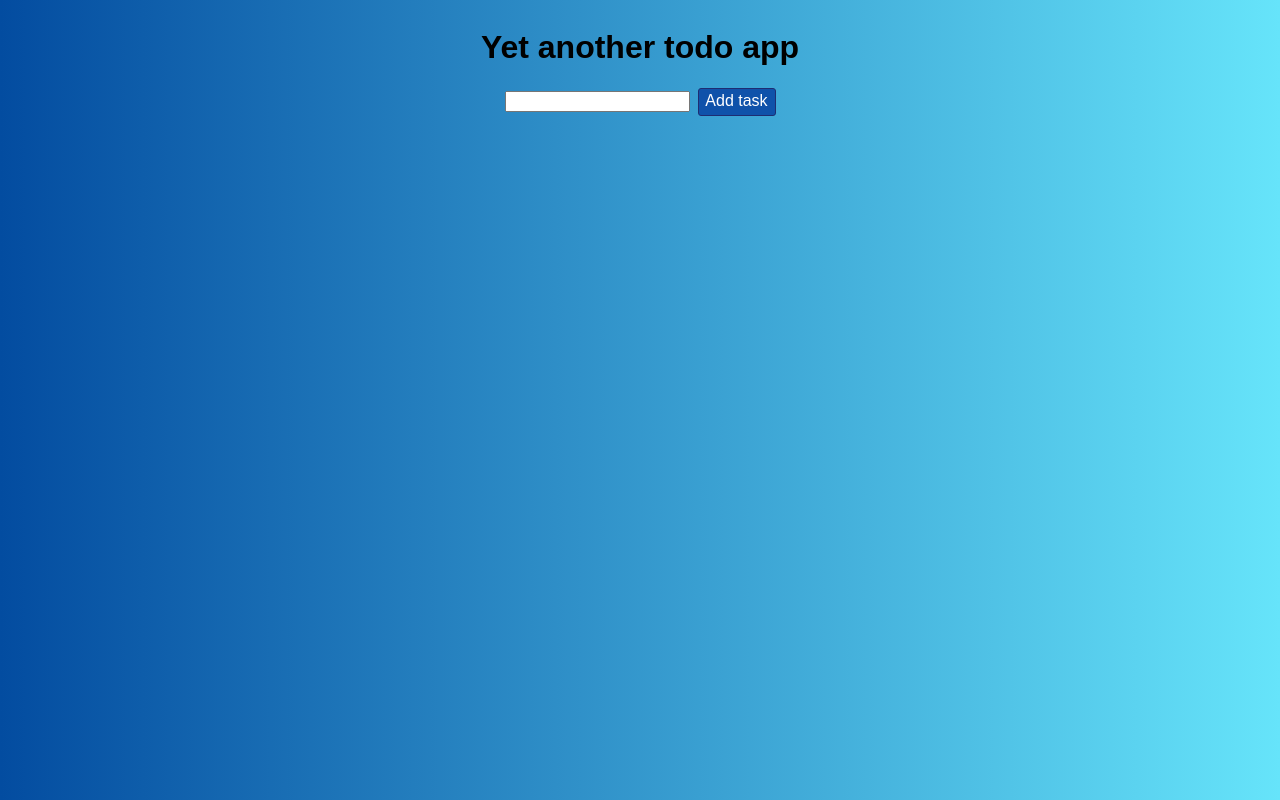
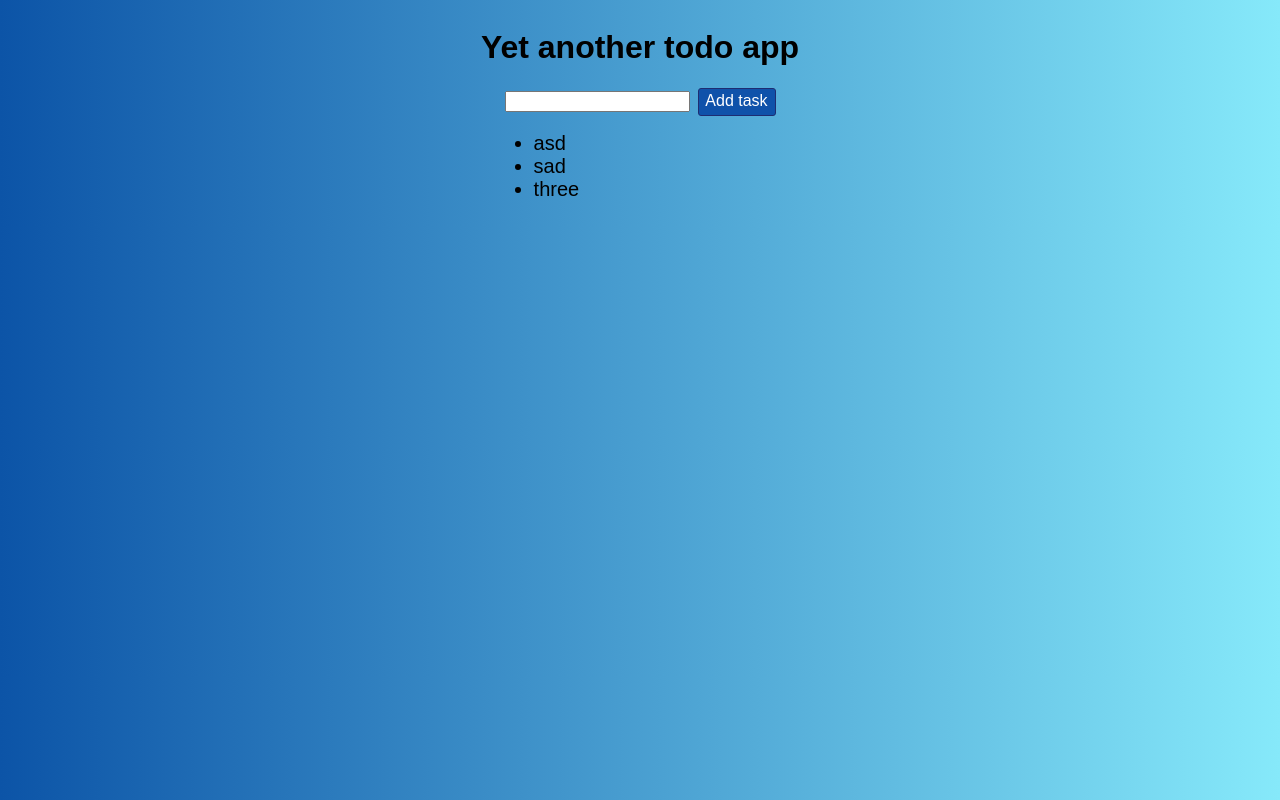
Before and after one commit to kfigon/react-course, a React (Create React App) app in the folder 2-todo/todo-list/: page / in a window 1280 px wide. Built offline with nearby package versions, Linux system fonts and the light colour scheme; the HTML template or start-up script is replaced by a standard one.

Commit message:
removing items, styling

```diff
--- a/2-todo/todo-list/src/App.css
+++ b/2-todo/todo-list/src/App.css
@@ -9,7 +9,7 @@
   font-family: Arial, Helvetica, sans-serif;
 }
 body {
-  background-image: linear-gradient(to left, rgb(102, 228, 250), rgb(3, 76, 160));
+  background-image: linear-gradient(to left, rgb(134, 233, 250), rgb(12, 84, 167));
 }
 .btn {
   border-radius: 3px;
--- a/2-todo/todo-list/src/App.js
+++ b/2-todo/todo-list/src/App.js
@@ -1,16 +1,12 @@
 import React from 'react';
 import './App.css';
 
-const Element = (props) => {
-  return (
-    <li className='element' onClick={props.removeTask}>{props.task}</li>
-  );
-}
+const Element = props => <li className='element' onClick={() => props.removeTask(props.task)}>{props.task}</li>;
 
 const List = (props) => {
   return (
     <ul>
-      {props.tasks.map((theTask, idx) => <Element key={idx} task={theTask} removeTask={props.removeTask} />)}
+      {props.tasks.map((theTask, idx) => <Element key={idx} task={theTask} id={idx} removeTask={props.removeTask} />)}
     </ul>
   );
 }
@@ -19,7 +15,7 @@ class App extends React.Component {
   constructor() {
     super();
     this.state = {
-      tasks: [],
+      tasks: ['asd', 'sad', 'three'],
       pendingText: ''
     }
   }
@@ -36,12 +32,13 @@ class App extends React.Component {
     });
   }
 
-  removeTask = (event) => {
-    console.log(event);
-
-    // const tasks = this.state.tasks;
-    // this.setState({ tasks: tasks });
-  }
+  removeTask = (taskToRemove) => {
+    this.setState(prevState => {
+      return {
+        tasks: prevState.tasks.filter(el => el !== taskToRemove)
+      }
+    });
+  };
 
   dataTyped = (event) => {
     const v = event.target.value;
```
